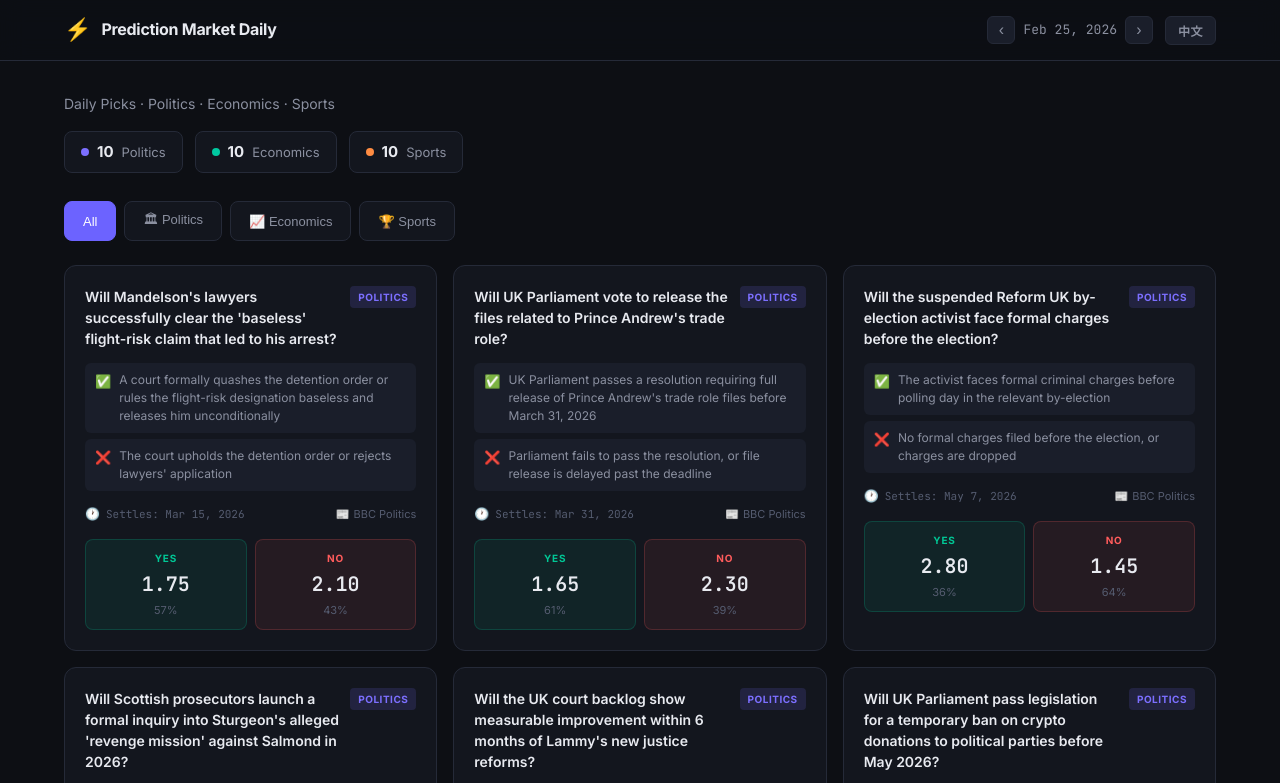
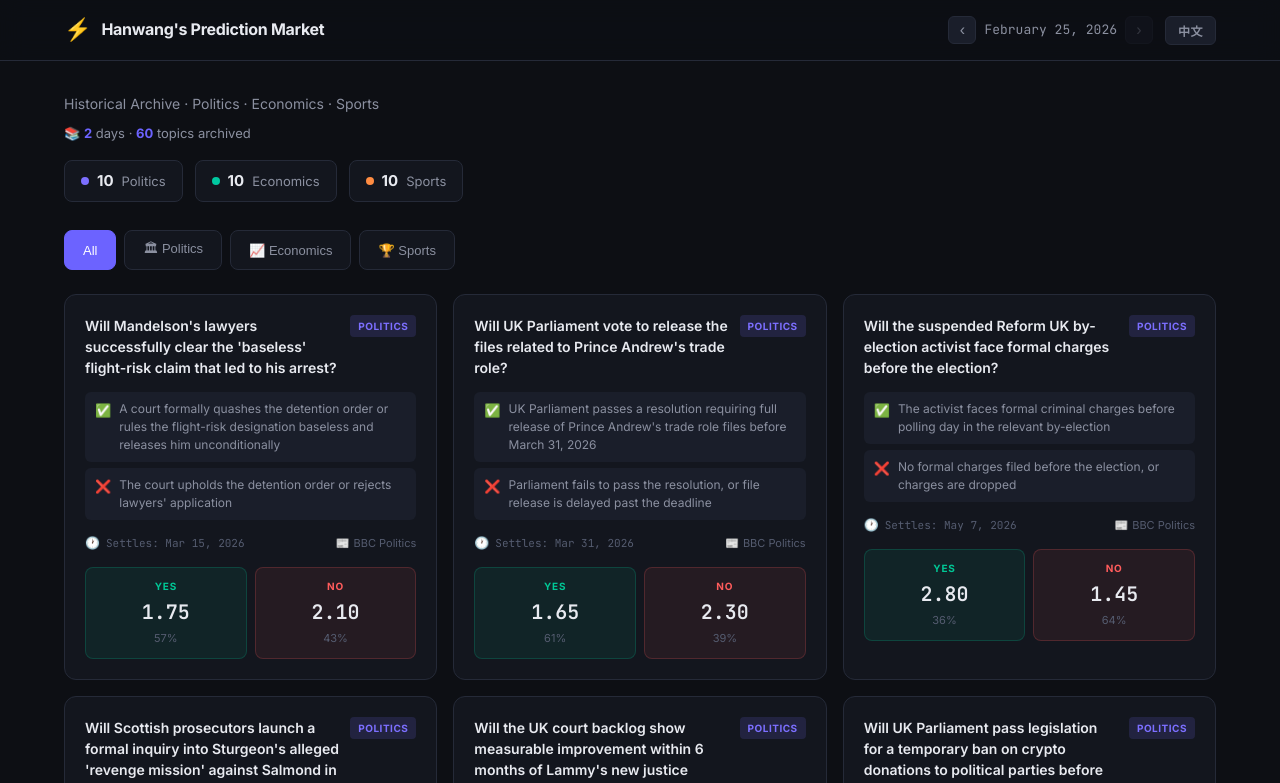
Before and after one commit to Brian-crypto-byte/prediction-market, a plain HTML site: page index.html in a window 1280 px wide. Both pictures are taken after a click on the button "EN". Shown: the top 783 px of the page. Drawn offline with Linux system fonts and the light colour scheme.

Commit message:
feat: rename to Hanwang Prediction Market, add index.json date nav

```diff
--- a/app.js
+++ b/app.js
@@ -2,7 +2,7 @@
 let allTopics = [];
 let currentCat = 'all';
 let currentDate = getTodayStr();
-let availableDates = [];
+let availableDates = []; // sorted ascending
 
 function getTodayStr() {
   return new Date().toISOString().slice(0, 10);
@@ -11,7 +11,7 @@ function getTodayStr() {
 function formatDate(str) {
   const d = new Date(str + 'T00:00:00');
   return d.toLocaleDateString(currentLang === 'zh' ? 'zh-CN' : 'en-US', {
-    year: 'numeric', month: 'short', day: 'numeric'
+    year: 'numeric', month: 'long', day: 'numeric'
   });
 }
 
@@ -22,10 +22,24 @@ function formatSettlement(isoStr) {
   });
 }
 
-// Load data — fallback up to 7 days back if today's file missing
-async function loadData(dateStr, fallbackDepth = 0) {
+// Load index.json to get all available dates
+async function loadIndex() {
+  try {
+    const res = await fetch(`data/index.json?v=${Date.now()}`);
+    if (!res.ok) throw new Error('no index');
+    const json = await res.json();
+    availableDates = (json.dates || []).sort();
+  } catch {
+    // fallback: try to detect from known files
+    availableDates = [];
+  }
+  renderNavState();
+}
+
+// Load data for a specific date (exact, no fallback — index tells us what's available)
+async function loadData(dateStr) {
   const grid = document.getElementById('cardsGrid');
-  if (fallbackDepth === 0) grid.innerHTML = `<div class="loading">${t('loading')}</div>`;
+  grid.innerHTML = `<div class="loading">${t('loading')}</div>`;
   try {
     const res = await fetch(`data/${dateStr}.json?v=${Date.now()}`);
     if (!res.ok) throw new Error('not found');
@@ -34,17 +48,35 @@ async function loadData(dateStr, fallbackDepth = 0) {
     allTopics = json.topics;
     currentDate = dateStr;
     document.getElementById('dateDisplay').textContent = formatDate(dateStr);
+    renderNavState();
     renderStats();
     renderCards();
   } catch {
-    if (fallbackDepth < 7) {
-      const d = new Date(dateStr + 'T00:00:00');
-      d.setDate(d.getDate() - 1);
-      loadData(d.toISOString().slice(0, 10), fallbackDepth + 1);
-    } else {
-      allTopics = [];
-      grid.innerHTML = `<div class="loading">${t('no_data')}</div>`;
-      renderStats();
+    allTopics = [];
+    grid.innerHTML = `<div class="loading">${t('no_data')}</div>`;
+    renderStats();
+  }
+}
+
+// Update prev/next button states and archive info
+function renderNavState() {
+  const prevBtn = document.getElementById('prevDate');
+  const nextBtn = document.getElementById('nextDate');
+  const archiveEl = document.getElementById('archiveInfo');
+
+  if (availableDates.length > 0) {
+    const idx = availableDates.indexOf(currentDate);
+    prevBtn.disabled = idx <= 0;
+    nextBtn.disabled = idx < 0 || idx >= availableDates.length - 1;
+    prevBtn.style.opacity = prevBtn.disabled ? '0.3' : '1';
+    nextBtn.style.opacity = nextBtn.disabled ? '0.3' : '1';
+
+    // Archive info
+    const totalTopics = availableDates.length * 30;
+    if (archiveEl) {
+      archiveEl.innerHTML = currentLang === 'zh'
+        ? `📚 已收录 <strong>${availableDates.length}</strong> 天 · <strong>${totalTopics}</strong> 条话题`
+        : `📚 <strong>${availableDates.length}</strong> days · <strong>${totalTopics}</strong> topics archived`;
     }
   }
 }
@@ -144,16 +176,21 @@ document.getElementById('tabs').addEventListener('click', e => {
   renderCards();
 });
 
-// Date nav
+// Date nav — jump to prev/next AVAILABLE date
 function shiftDate(delta) {
-  const d = new Date(currentDate + 'T00:00:00');
-  d.setDate(d.getDate() + delta);
-  const next = d.toISOString().slice(0, 10);
-  const today = getTodayStr();
-  if (next > today) return;
-  currentDate = next;
+  if (availableDates.length === 0) return;
+  const idx = availableDates.indexOf(currentDate);
+  let nextIdx;
+  if (idx < 0) {
+    nextIdx = delta < 0 ? availableDates.length - 1 : 0;
+  } else {
+    nextIdx = idx + delta;
+  }
+  if (nextIdx < 0 || nextIdx >= availableDates.length) return;
+  currentDate = availableDates[nextIdx];
   loadData(currentDate);
 }
+
 document.getElementById('prevDate').addEventListener('click', () => shiftDate(-1));
 document.getElementById('nextDate').addEventListener('click', () => shiftDate(1));
 
@@ -161,10 +198,23 @@ document.getElementById('nextDate').addEventListener('click', () => shiftDate(1)
 function renderAll() {
   applyI18n();
   document.getElementById('dateDisplay').textContent = formatDate(currentDate);
+  renderNavState();
   renderStats();
   renderCards();
 }
 
-// Init
-applyI18n();
-loadData(currentDate);
+// Init: load index first, then load the latest available date
+async function init() {
+  applyI18n();
+  await loadIndex();
+  // Start from latest available date (or today)
+  const today = getTodayStr();
+  if (availableDates.length > 0) {
+    // Pick latest date that is <= today
+    const valid = availableDates.filter(d => d <= today);
+    currentDate = valid.length > 0 ? valid[valid.length - 1] : availableDates[availableDates.length - 1];
+  }
+  loadData(currentDate);
+}
+
+init();
--- /dev/null
+++ b/data/index.json
@@ -0,0 +1,6 @@
+{
+  "dates": [
+    "2026-02-24",
+    "2026-02-25"
+  ]
+}
--- a/i18n.js
+++ b/i18n.js
@@ -1,7 +1,7 @@
 const I18N = {
   zh: {
-    site_title: '预测市场日报',
-    hero_sub: '每日精选 · 政治 · 经济 · 体育',
+    site_title: '汉王大人的预测市场资源库',
+    hero_sub: '历史数据存档 · 政治 · 经济 · 体育',
     tab_all: '全部',
     tab_politics: '🏛 政治',
     tab_economics: '📈 经济',
@@ -19,10 +19,13 @@ const I18N = {
     stat_economics: '经济',
     stat_sports: '体育',
     no_data: '暂无数据',
+    prev_label: '← 前一天',
+    next_label: '后一天 →',
+    archive_count: '收录话题',
   },
   en: {
-    site_title: 'Prediction Market Daily',
-    hero_sub: 'Daily Picks · Politics · Economics · Sports',
+    site_title: "Hanwang's Prediction Market",
+    hero_sub: 'Historical Archive · Politics · Economics · Sports',
     tab_all: 'All',
     tab_politics: '🏛 Politics',
     tab_economics: '📈 Economics',
@@ -40,6 +43,9 @@ const I18N = {
     stat_economics: 'Economics',
     stat_sports: 'Sports',
     no_data: 'No data available',
+    prev_label: '← Previous',
+    next_label: 'Next →',
+    archive_count: 'Topics Archived',
   }
 };
 
@@ -56,7 +62,7 @@ function applyI18n() {
     el.textContent = t(key);
   });
   document.getElementById('langToggle').textContent = currentLang === 'zh' ? 'EN' : '中文';
-  document.title = t('site_title') + ' | ' + (currentLang === 'zh' ? 'Prediction Market' : '预测市场日报');
+  document.title = t('site_title') + ' | ' + (currentLang === 'zh' ? 'Prediction Market' : '预测市场资源库');
 }
 
 function toggleLang() {
--- a/index.html
+++ b/index.html
@@ -3,7 +3,7 @@
 <head>
   <meta charset="UTF-8" />
   <meta name="viewport" content="width=device-width, initial-scale=1.0" />
-  <title>Prediction Market Daily | 预测市场日报</title>
+  <title>汉王大人的预测市场资源库 | Hanwang's Prediction Market</title>
   <link rel="stylesheet" href="style.css" />
   <link rel="preconnect" href="https://fonts.googleapis.com" />
   <link href="https://fonts.googleapis.com/css2?family=Inter:wght@400;500;600;700&family=JetBrains+Mono:wght@400;600&display=swap" rel="stylesheet" />
@@ -13,7 +13,7 @@
     <div class="header-inner">
       <div class="logo">
         <span class="logo-icon">⚡</span>
-        <span class="logo-text" data-i18n="site_title">预测市场日报</span>
+        <span class="logo-text" data-i18n="site_title">汉王大人的预测市场资源库</span>
       </div>
       <div class="header-controls">
         <div class="date-selector">
@@ -28,7 +28,8 @@
 
   <main class="main">
     <div class="hero">
-      <p class="hero-sub" data-i18n="hero_sub">每日精选 · 政治 · 经济 · 体育</p>
+      <p class="hero-sub" data-i18n="hero_sub">历史数据存档 · 政治 · 经济 · 体育</p>
+      <div class="archive-info" id="archiveInfo"></div>
       <div class="stats-row" id="statsRow"></div>
     </div>
 
--- a/style.css
+++ b/style.css
@@ -69,7 +69,9 @@ body {
 .main { max-width: 1200px; margin: 0 auto; padding: 32px 24px 60px; }
 
 .hero { margin-bottom: 28px; }
-.hero-sub { color: var(--text2); font-size: 14px; margin-bottom: 16px; }
+.hero-sub { color: var(--text2); font-size: 14px; margin-bottom: 8px; }
+.archive-info { color: var(--text2); font-size: 13px; margin-bottom: 16px; }
+.archive-info strong { color: var(--accent); }
 
 .stats-row { display: flex; gap: 12px; flex-wrap: wrap; }
 .stat-chip {
```
